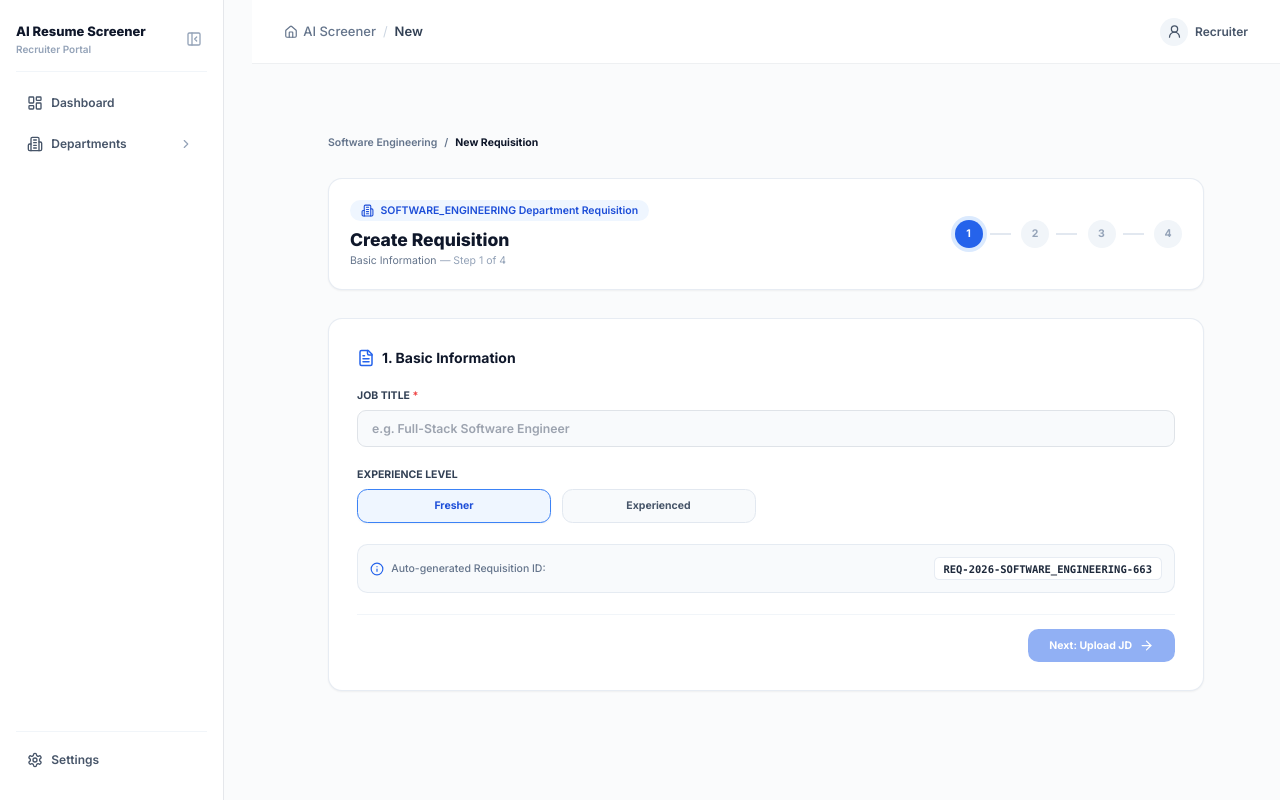
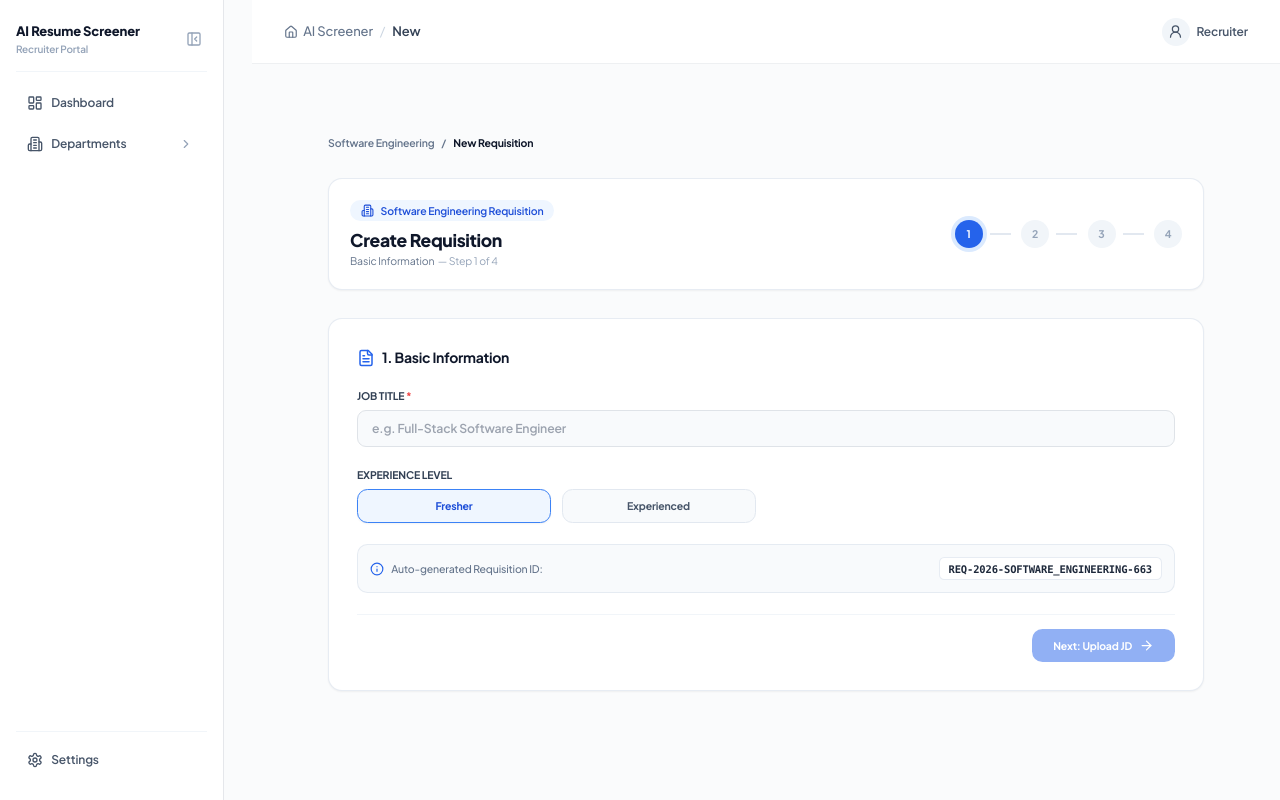
Before and after one commit to kanishkar-cd/ai-resume-screener, a React (Vite) app in the folder frontend/: page /projects/new in a window 1280 px wide. Built offline with nearby package versions, Linux system fonts and the light colour scheme.

Commit message:
frontend changes

```diff
--- a/frontend/index.html
+++ b/frontend/index.html
@@ -11,7 +11,7 @@
     <meta property="og:description" content="Enterprise AI-powered resume screening with intelligent scoring and recruiter dashboards." />
     <link rel="preconnect" href="https://fonts.googleapis.com" />
     <link rel="preconnect" href="https://fonts.gstatic.com" crossorigin />
-    <link href="https://fonts.googleapis.com/css2?family=Inter:wght@300;400;500;600;700;800&display=swap" rel="stylesheet" />
+    <link href="https://fonts.googleapis.com/css2?family=Plus+Jakarta+Sans:ital,wght@0,300;0,400;0,500;0,600;0,700;0,800;1,400;1,600&family=Inter:wght@300;400;500;600;700;800&display=swap" rel="stylesheet" />
     <title>AI Screener — Intelligent Resume Screening</title>
   </head>
   <body>
--- a/frontend/src/index.css
+++ b/frontend/src/index.css
@@ -30,11 +30,14 @@ html {
 }
 
 body {
-  font-family: 'Inter', system-ui, sans-serif;
+  font-family: 'Plus Jakarta Sans', 'Inter', system-ui, -apple-system, BlinkMacSystemFont, 'Segoe UI', Roboto, sans-serif;
   background-color: var(--bg);
   color: var(--text-primary);
   -webkit-font-smoothing: antialiased;
   -moz-osx-font-smoothing: grayscale;
+  text-rendering: optimizeLegibility;
+  font-feature-settings: 'cv02', 'cv03', 'cv04', 'cv11', 'ss01';
+  letter-spacing: -0.011em;
   margin: 0;
   padding: 0;
   overflow-x: hidden;
@@ -64,10 +67,16 @@ body {
 
 /* ─── Typography ─────────────────────────────────────────────── */
 h1, h2, h3, h4, h5, h6 {
-  font-family: 'Inter', sans-serif;
+  font-family: 'Plus Jakarta Sans', 'Inter', system-ui, -apple-system, BlinkMacSystemFont, 'Segoe UI', Roboto, sans-serif;
   font-weight: 700;
   color: var(--text-primary);
   line-height: 1.3;
+  letter-spacing: -0.02em;
+}
+
+button, input, optgroup, select, textarea {
+  font-family: inherit;
+  letter-spacing: inherit;
 }
 
 /* ─── Layout ─────────────────────────────────────────────────── */
--- a/frontend/src/pages/CreateRequisition.tsx
+++ b/frontend/src/pages/CreateRequisition.tsx
@@ -279,7 +279,7 @@ export default function CreateRequisition() {
         <div>
           <div className="inline-flex items-center gap-2 px-3 py-1 rounded-full bg-blue-50 text-blue-700 text-xs font-semibold mb-2">
             <Building2 size={13} />
-            {department.code} Department Requisition
+            {department.name} Requisition
           </div>
           <h1 className="text-xl font-extrabold text-slate-900">Create Requisition</h1>
           <p className="text-xs text-slate-500 mt-0.5">
--- a/frontend/src/pages/DepartmentDashboard.tsx
+++ b/frontend/src/pages/DepartmentDashboard.tsx
@@ -183,11 +183,8 @@ export default function DepartmentDashboard() {
               <Icon size={18} className={department.badgeText} />
             </div>
             <div>
-              <h1 className="text-2xl font-extrabold text-slate-900 tracking-tight flex items-center gap-2.5">
-                <span>{department.name}</span>
-                <span className="px-2 py-0.5 rounded-md text-[10px] font-bold font-mono bg-slate-100 text-slate-600">
-                  {department.code}
-                </span>
+              <h1 className="text-2xl font-extrabold text-slate-900 tracking-tight">
+                {department.name}
               </h1>
               <p className="text-xs text-slate-500 mt-0.5 font-medium line-clamp-1">
                 {department.description}
--- a/frontend/src/pages/Departments.tsx
+++ b/frontend/src/pages/Departments.tsx
@@ -180,14 +180,11 @@ export default function Departments() {
               className="group bg-white border border-slate-200/80 rounded-2xl p-5 shadow-xs hover:shadow-md hover:border-blue-300/80 transition-all cursor-pointer flex flex-col justify-between"
             >
               <div className="space-y-3">
-                {/* Header Badge */}
+                {/* Header Icon */}
                 <div className="flex items-center justify-between">
                   <div className={`p-2.5 rounded-xl ${dept.badgeBg} transition-transform group-hover:scale-105`}>
                     <Icon size={18} className={dept.badgeText} />
                   </div>
-                  <span className="px-2 py-0.5 rounded-md text-[10px] font-bold font-mono tracking-wide bg-slate-100 text-slate-600 border border-slate-200/60">
-                    {dept.code}
-                  </span>
                 </div>
 
                 {/* Title & Description */}
--- a/frontend/tailwind.config.js
+++ b/frontend/tailwind.config.js
@@ -36,7 +36,7 @@ export default {
         },
       },
       fontFamily: {
-        sans: ['Inter', 'system-ui', 'sans-serif'],
+        sans: ['"Plus Jakarta Sans"', 'Inter', 'system-ui', '-apple-system', 'BlinkMacSystemFont', '"Segoe UI"', 'Roboto', 'sans-serif'],
       },
       boxShadow: {
         'sky-sm': '0 1px 3px 0 rgba(56, 189, 248, 0.15)',
```
